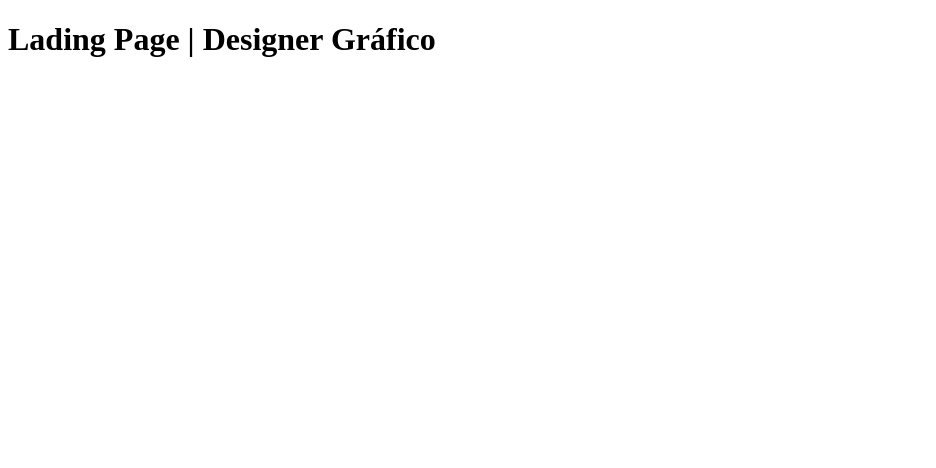
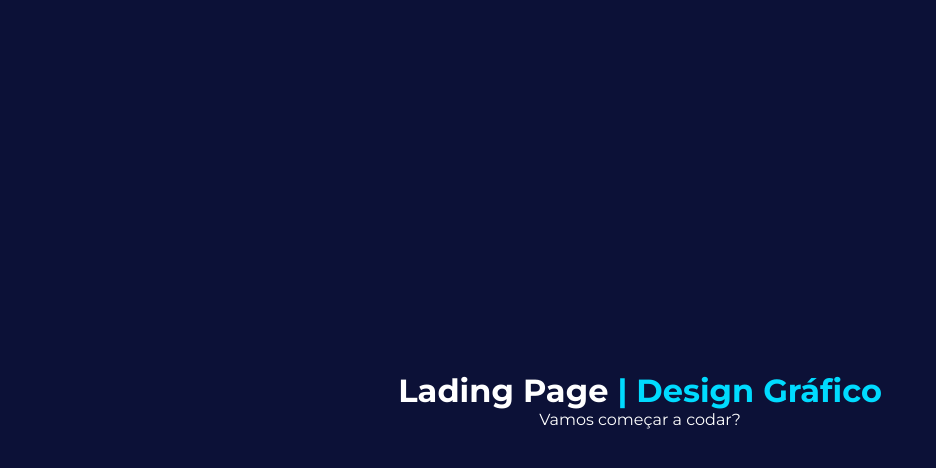
Before and after one commit to vagner0795/lp-design-grafico, a website: page index.html in a window 1280 px wide. Shown: the whole page, without its empty margins (0-936 px from the left). Drawn offline with Linux system fonts and the light colour scheme.

Commit message:
style(visual): :sparkles: creation of main.css file for styling focused on page content

```diff
--- /dev/null
+++ b/assets/css/global.css
@@ -0,0 +1,28 @@
+:root {
+  --font-montserrat: "Montserrat", sans-serif;
+  --color-primary: #0c1137;
+  --color-secundary: #00dbff;
+  --color-third: #0061ff;
+
+  --color-light: #fff;
+}
+
+* {
+  margin: 0;
+  padding: 0;
+  box-sizing: border-box;
+}
+
+body {
+  font-family: var(--font-montserrat);
+  color: var(--color-light);
+}
+
+a {
+  text-decoration: none;
+  color: inherit;
+}
+
+ul {
+  list-style: none;
+}
--- /dev/null
+++ b/assets/css/main.css
@@ -0,0 +1,15 @@
+body {
+  width: 100%;
+  min-height: 100vh;
+
+  display: flex;
+  align-items: center;
+  justify-content: center;
+  flex-direction: column;
+
+  background-color: var(--color-primary);
+}
+
+body h1 span {
+  color: var(--color-secundary);
+}
--- a/index.html
+++ b/index.html
@@ -4,9 +4,21 @@
     <meta charset="UTF-8" />
     <meta http-equiv="X-UA-Compatible" content="IE=edge" />
     <meta name="viewport" content="width=device-width, initial-scale=1.0" />
-    <title>Document</title>
+    <title>Design Gráfico</title>
+    <!-- embed a styles -->
+    <link rel="stylesheet" href="./assets/css/global.css" />
+    <link rel="stylesheet" href="./assets/css/main.css" />
+
+    <!-- embed a font -->
+    <link rel="preconnect" href="https://fonts.googleapis.com" />
+    <link rel="preconnect" href="https://fonts.gstatic.com" crossorigin />
+    <link
+      href="https://fonts.googleapis.com/css2?family=Montserrat:wght@400;700&display=swap"
+      rel="stylesheet"
+    />
   </head>
   <body>
-    <h1>Lading Page | Designer Gráfico</h1>
+    <h1>Lading Page <span>| Design Gráfico</span></h1>
+    <p>Vamos começar a codar?</p>
   </body>
 </html>
```
Also changed, not shown: BOAS-VINDAS.md (added, +16 -0 lines).
